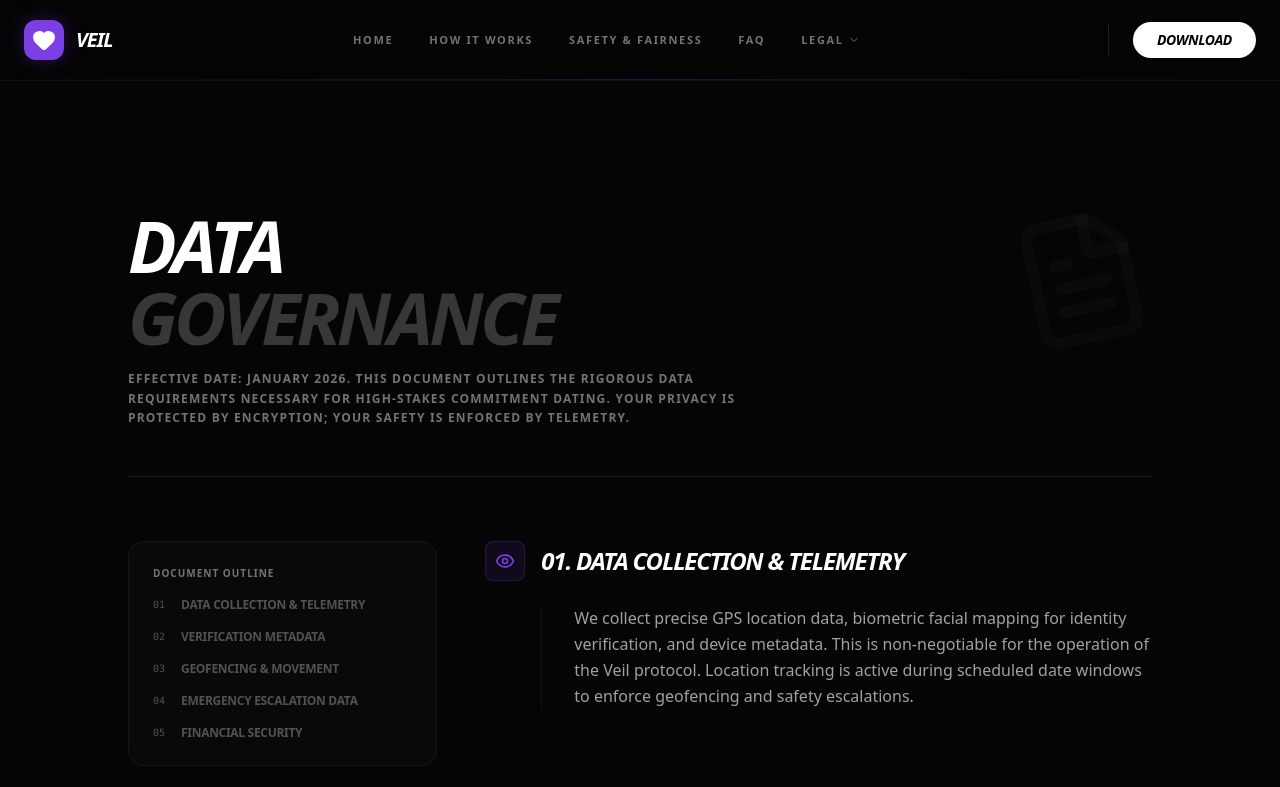
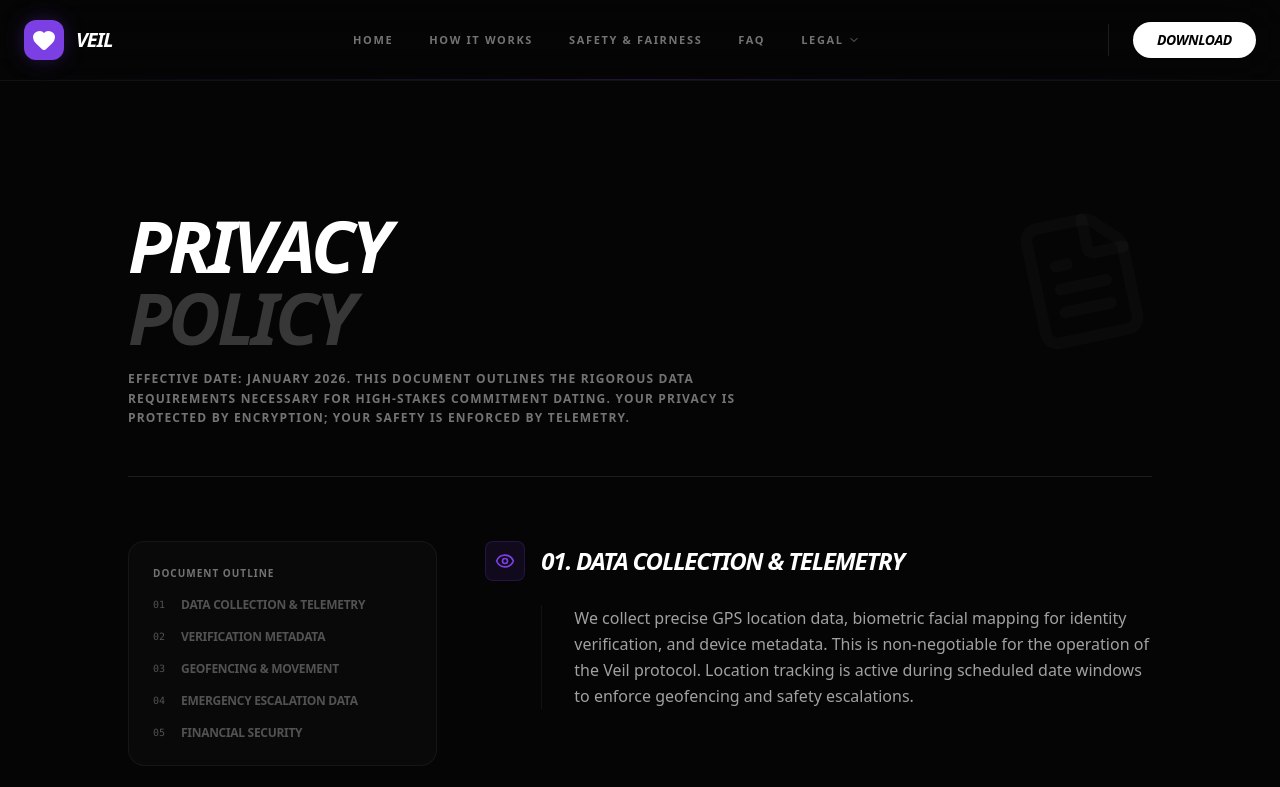
Before and after one commit to AnimHaus/befrent-website, a Next.js app: page /legal/privacy in a window 1280 px wide. Shown: the top 787 px of the page. Built offline with nearby package versions, Linux system fonts and the light colour scheme.

Commit message:
refactor PrivacyPolicy header for improved clarity and adjust subtitle size for better readability

```diff
--- a/app/legal/privacy/page.tsx
+++ b/app/legal/privacy/page.tsx
@@ -49,7 +49,7 @@
             className="space-y-4"
           >
             <h1 className="text-5xl md:text-7xl font-black uppercase italic tracking-tighter leading-none">
-              Data <br /><span className="text-white/20">Governance</span>
+              Privacy <br /><span className="text-white/20">Policy</span>
             </h1>
             <p className="text-neutral-500 max-w-2xl text-xs font-bold uppercase tracking-widest leading-relaxed mt-4">
               Effective Date: January 2026. This document outlines the rigorous data requirements necessary for high-stakes commitment dating. Your privacy is protected by encryption; your safety is enforced by telemetry.
@@ -115,7 +115,7 @@
           whileInView={{ opacity: 1 }}
           className="mt-32 p-12 rounded-[2.5rem] bg-white/[0.01] border border-white/5 text-center space-y-8"
         >
-          <h3 className="text-3xl font-black uppercase italic tracking-tighter max-w-xl mx-auto">
+          <h3 className="text-2xl sm:text-3xl font-black uppercase italic tracking-tighter max-w-xl mx-auto">
             By accessing the Veil network, you acknowledge the absolute nature of these protocols.
           </h3>
           <p className="text-neutral-500 text-xs font-bold uppercase tracking-widest max-w-2xl mx-auto leading-loose">
```
